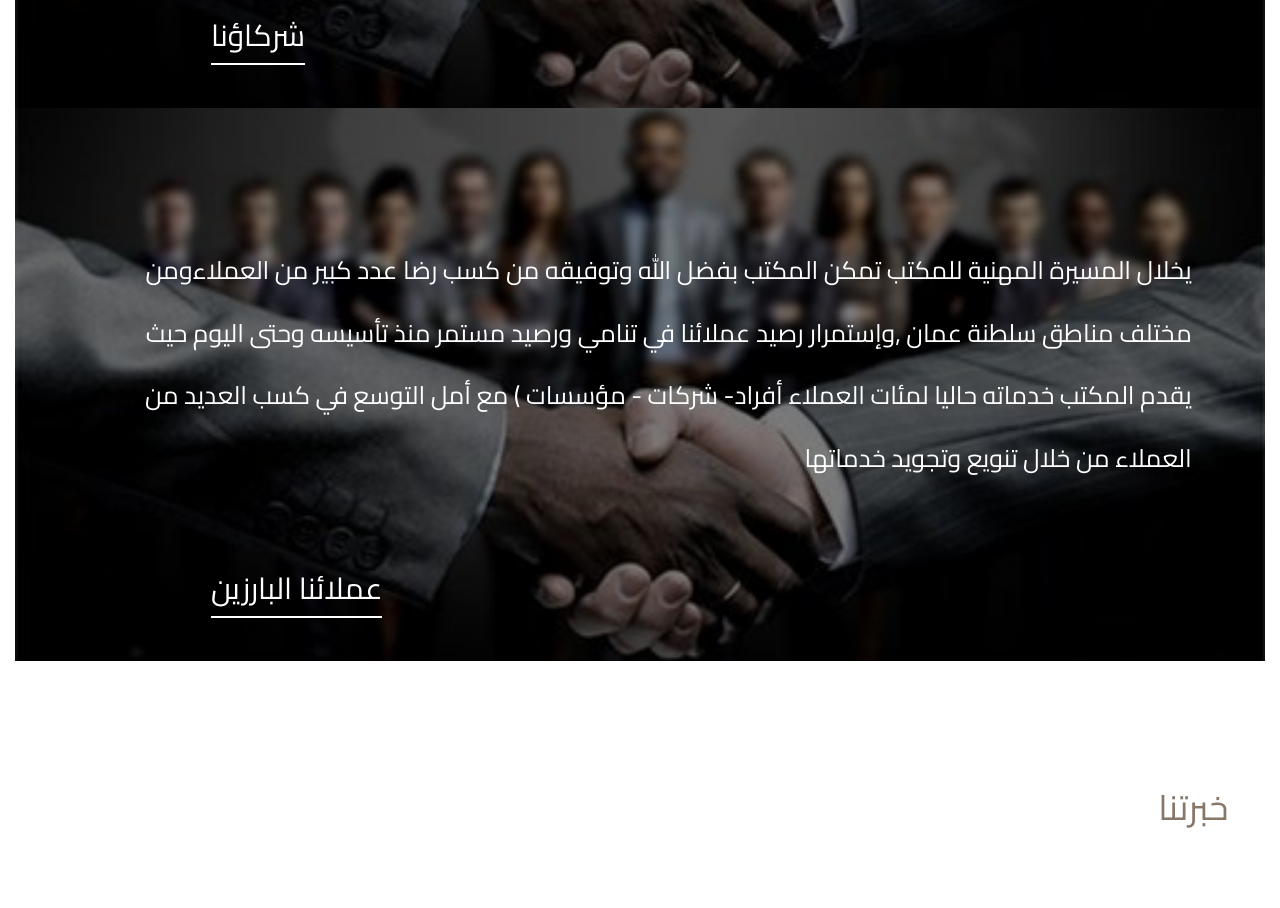
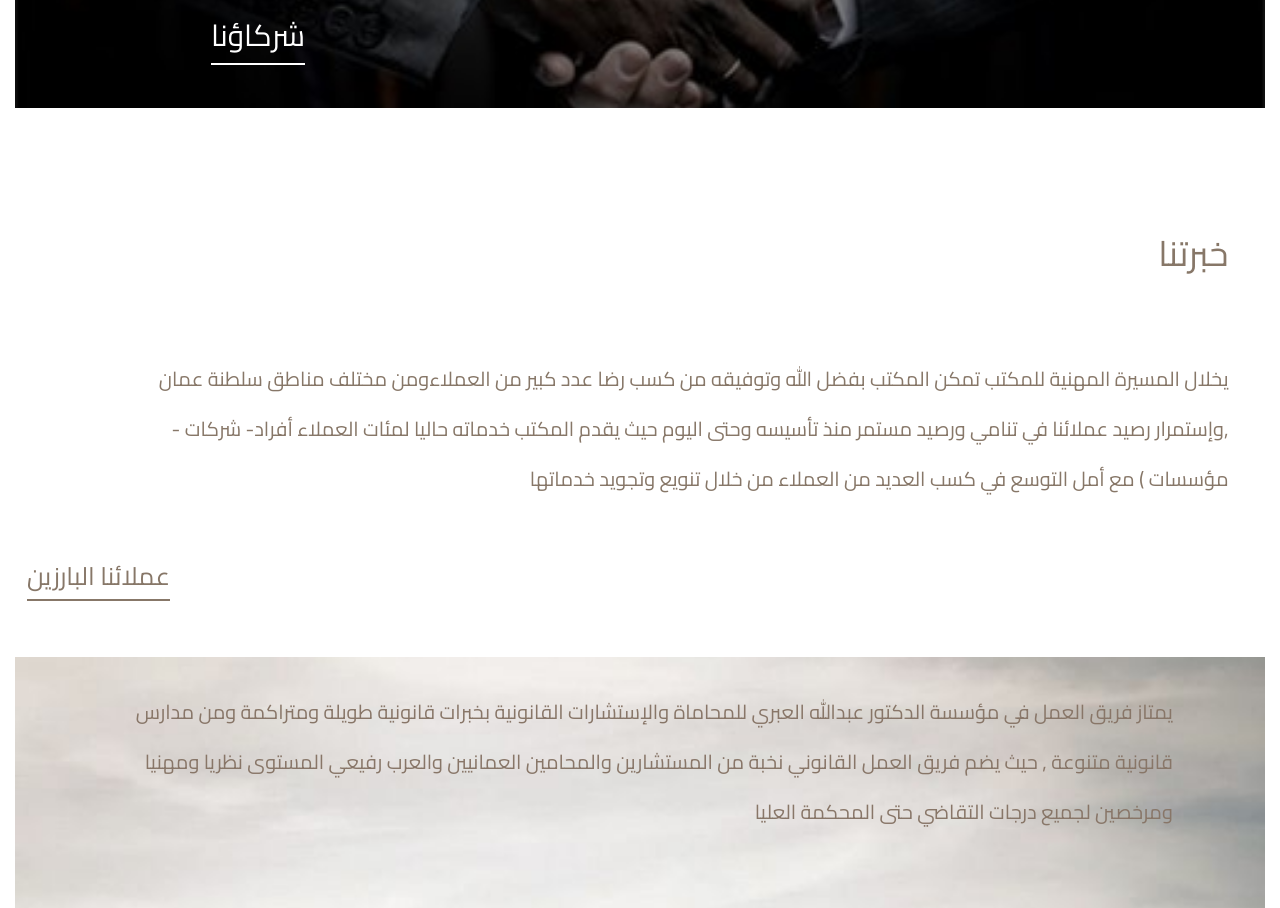
Before and after one commit to binsoltan8/Alebree2, a plain HTML site: page index.html in a window 1280 px wide. Shown: the part 3002-3910 px from the top of the page. Drawn offline with nearby package versions, Linux system fonts and the light colour scheme.

Commit message:
Update index.htmlv

```diff
--- a/index.html
+++ b/index.html
@@ -210,24 +210,6 @@
 <!-- نهاية قسم "شركاؤنا" -->
 <!--  start our_expert --->
 
-<div class="our_teams" style="
-  background-image: url('images/2.jpg');">
-  <div class="row team">
-    <div class="containerr ttr">
-      <p class="teacms text-right" style="">
-
-        يخلال المسيرة المهنية للمكتب تمكن المكتب بفضل الله وتوفيقه من كسب رضا عدد كبير
-        من العملاءومن مختلف مناطق سلطنة عمان ,وإستمرار رصيد عملائنا في تنامي ورصيد
-        مستمر منذ تأسيسه وحتى اليوم حيث يقدم المكتب خدماته حاليا لمئات العملاء
-        أفراد- شركات - مؤسسات ) مع أمل التوسع في كسب العديد من العملاء
-        من خلال تنويع وتجويد خدماتها
-
-
-      </p>
-     <a href="#">عملائنا البارزين</a>
-    </div>
-  </div>
-</div>
 <div class="our_expert">
   <div class="row expert">
     <div class="containerr">
```
